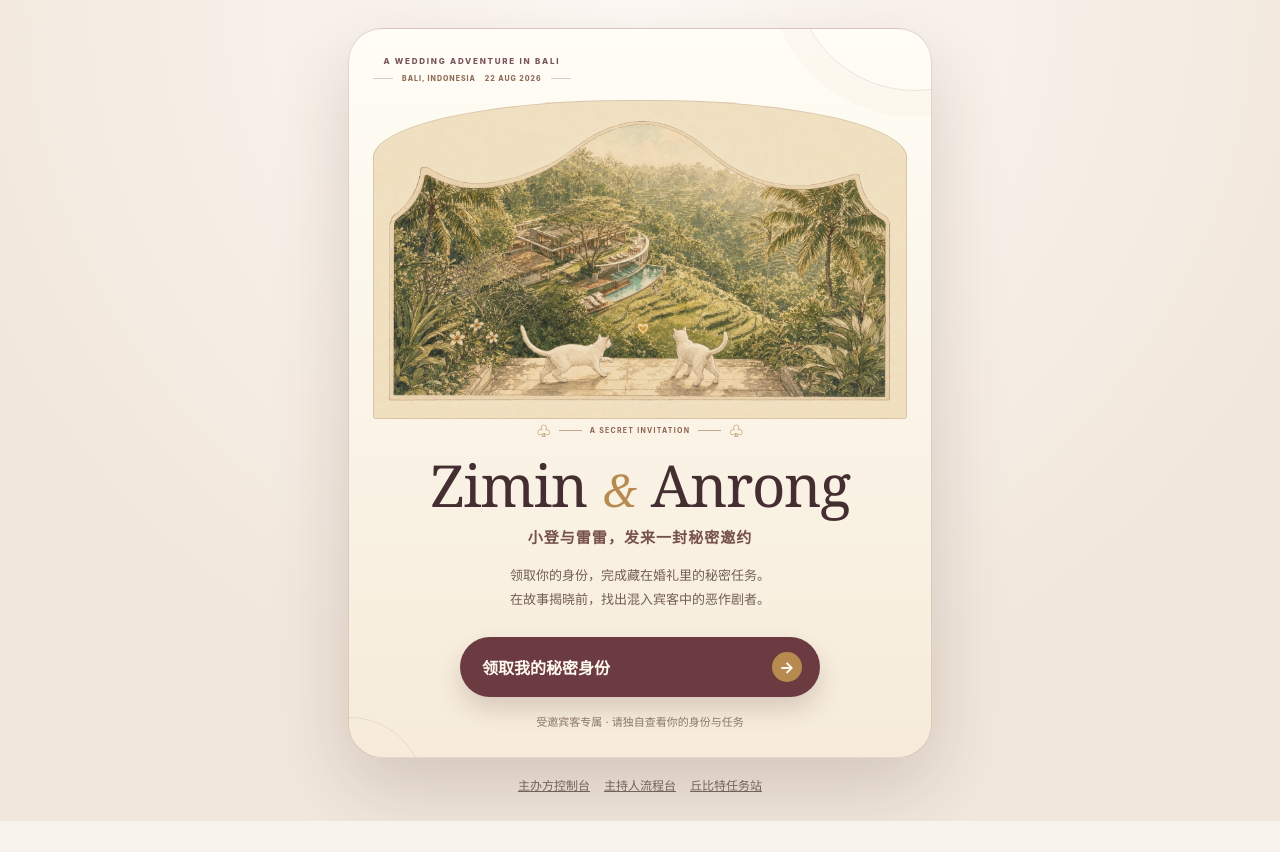
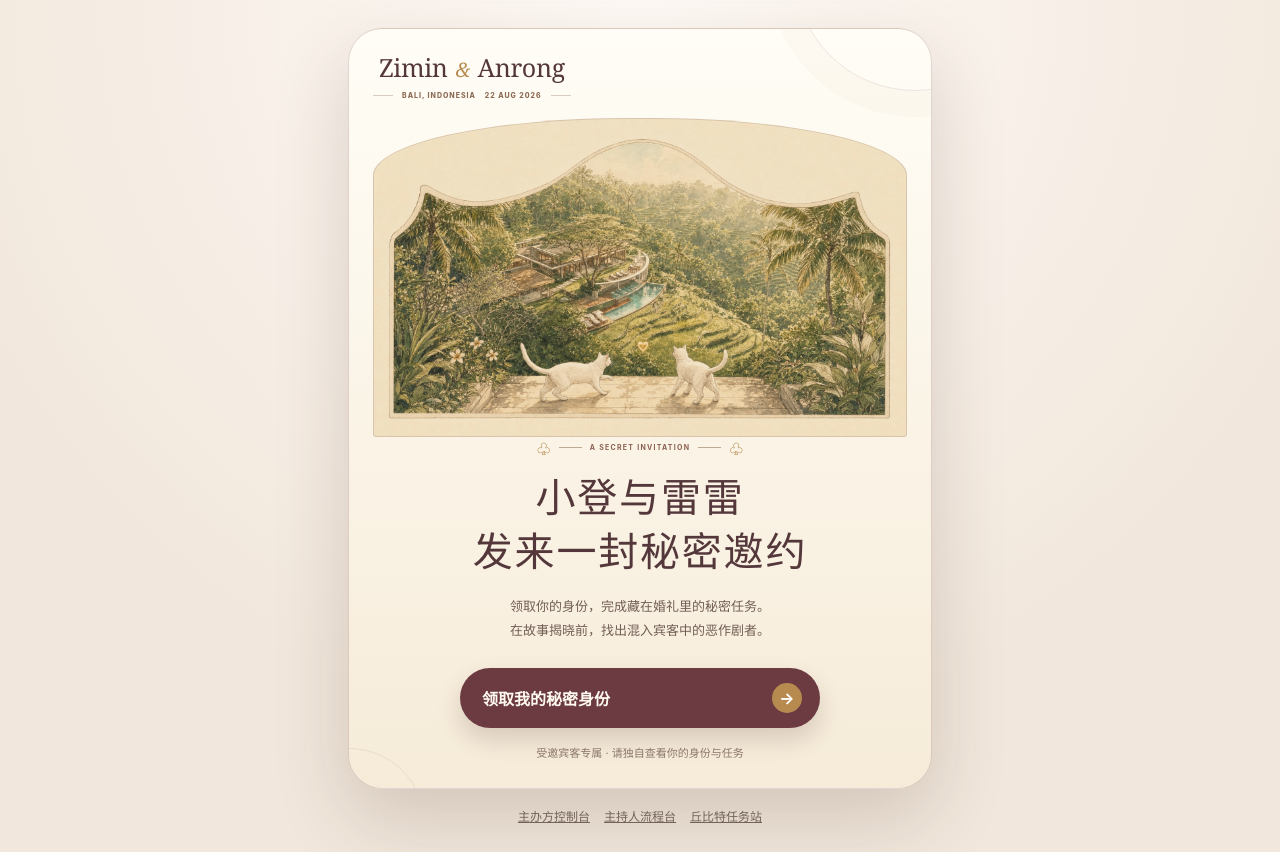
Before and after one commit to bestgameproducer-lab/clap-game, a Next.js app: page / in a window 1280 px wide. Before the commit the page ends 821 px from the top, so only its background shows below. Built offline with nearby package versions, Linux system fonts and the light colour scheme.

Commit message:
design(home): separate couple signature from story

```diff
--- a/app/page.tsx
+++ b/app/page.tsx
@@ -5,13 +5,12 @@ export default function Home() {
   return <main className="home-shell">
     <section className="home-hero bali-home-hero">
       <div className="home-invitation-heading">
-        <div className="eyebrow">A WEDDING ADVENTURE IN BALI</div>
+        <div className="home-couple-signature">Zimin <em>&amp;</em> Anrong</div>
         <WeddingSignature compact/>
       </div>
       <BaliInvitationScene/>
       <div className="home-story-mark"><span>♧</span><i/><b>A SECRET INVITATION</b><i/><span>♧</span></div>
-      <h1 className="home-couple-title">Zimin <em>&amp;</em> Anrong</h1>
-      <p className="home-kicker">小登与雷雷，发来一封秘密邀约</p>
+      <h1 className="home-invitation-title">小登与雷雷<br/>发来一封秘密邀约</h1>
       <p className="home-copy">领取你的身份，完成藏在婚礼里的秘密任务。<br/>在故事揭晓前，找出混入宾客中的恶作剧者。</p>
       <a className="home-cta" href="/guest"><span>领取我的秘密身份</span><b>→</b></a>
       <p className="privacy-note">受邀宾客专属 · 请独自查看你的身份与任务</p>
```
Also changed, not shown: app/styles.css, 1 other file (tests, documents, lock files or other folders).
